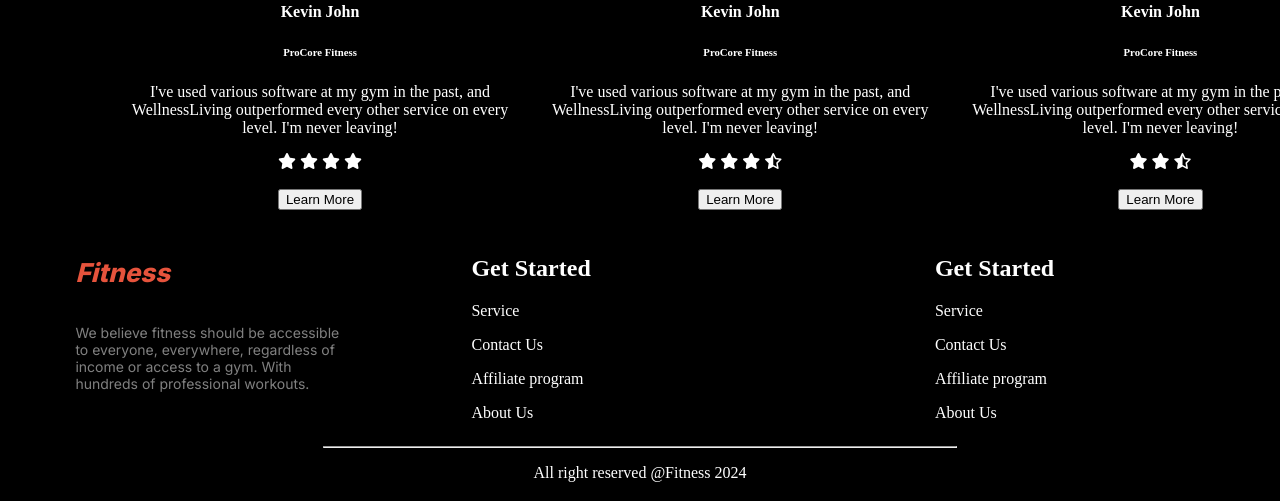
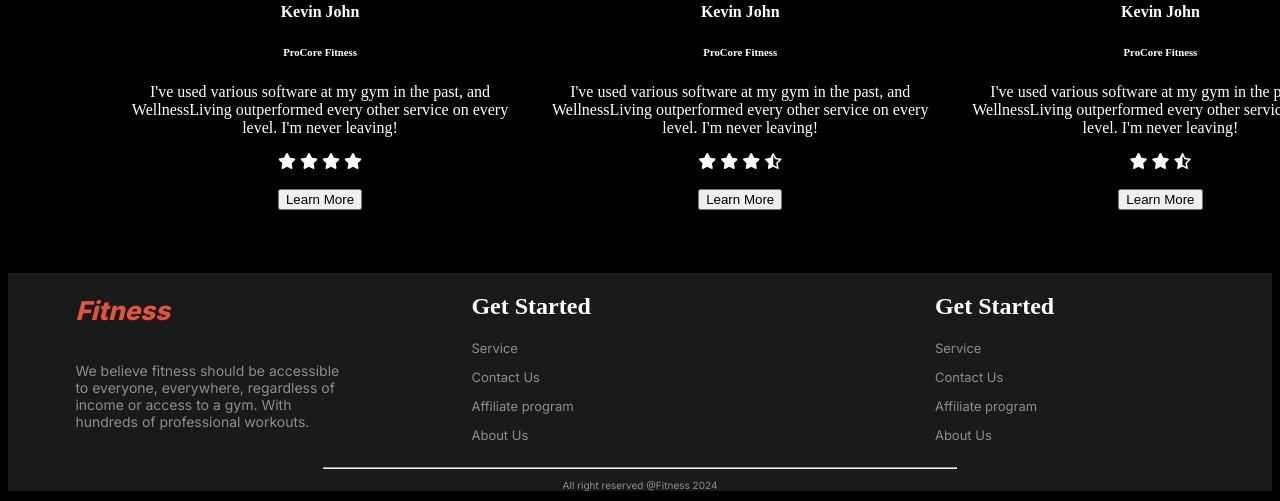
Before and after one commit to fhanif16/B10A2, a plain HTML site: page index.html in a window 1280 px wide. Shown: the part 3421-3922 px from the top of the page. Drawn offline with Linux system fonts and the light colour scheme.

Commit message:
final push

```diff
--- a/style.css
+++ b/style.css
@@ -263,21 +263,26 @@ font-weight: 400;
 }
 
 
-#footer{
-    /* background-color: rgb(34, 34, 34); */
-
-
-}
-
+.footer-menu p {
+    color: rgba(255, 255, 255, 0.5);
+font-family: Inter;
+font-size: 13px;
+font-weight: 400;
+   }
  .footer-details{
     display: grid;
     grid-template-columns: repeat(3 , 1fr);
     gap: 10%;
 
+    margin-top: 5%;
 
 
 
 
+
+ }
+ #footer{
+    background-color: rgba(255, 255, 255, 0.1);
  }
 
  .footer-title {
@@ -290,8 +295,13 @@ font-weight: 400;
  }
  .copy-right p{
     text-align: center;
+    color: rgba(255, 255, 255, 0.5);
+font-family: Inter;
+font-size: 10px;
+font-weight: 400;
+   }
 
- }
+
  hr{
     text-align: center;
     width: 50%;
```
